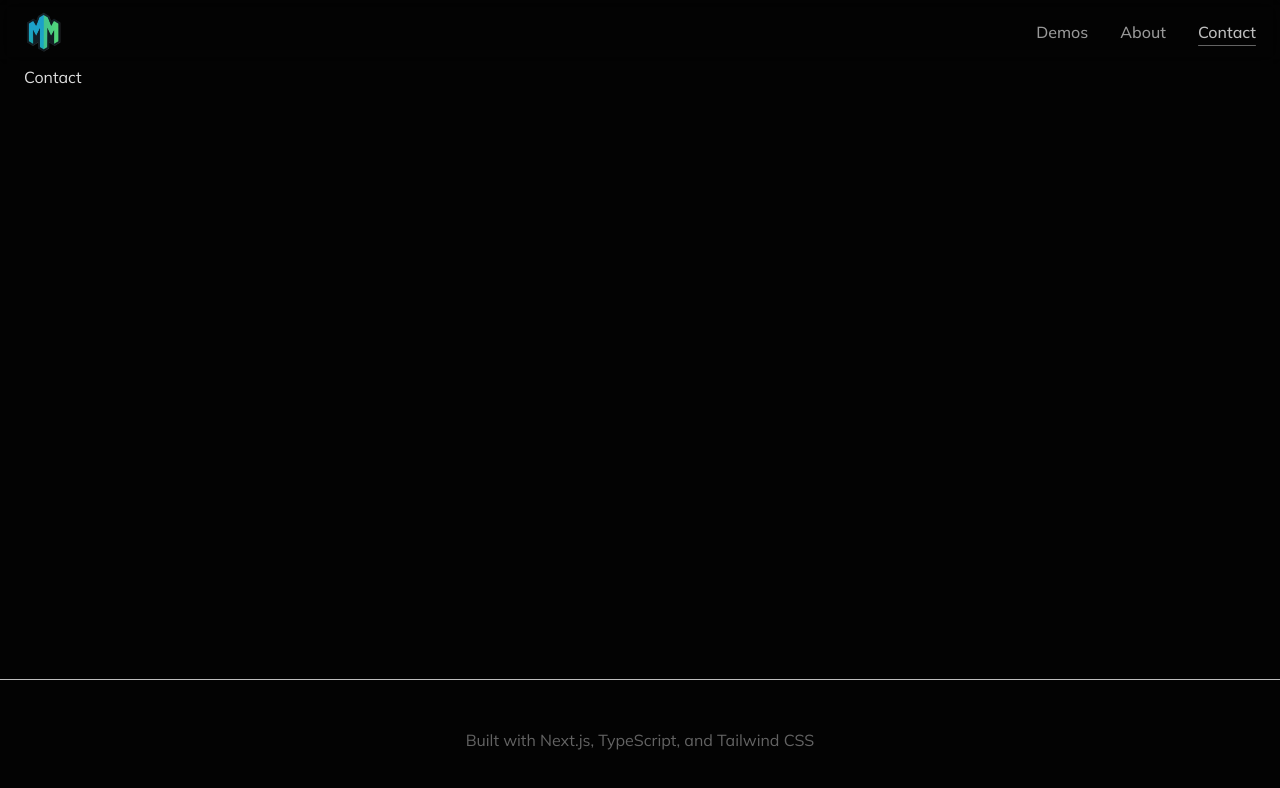
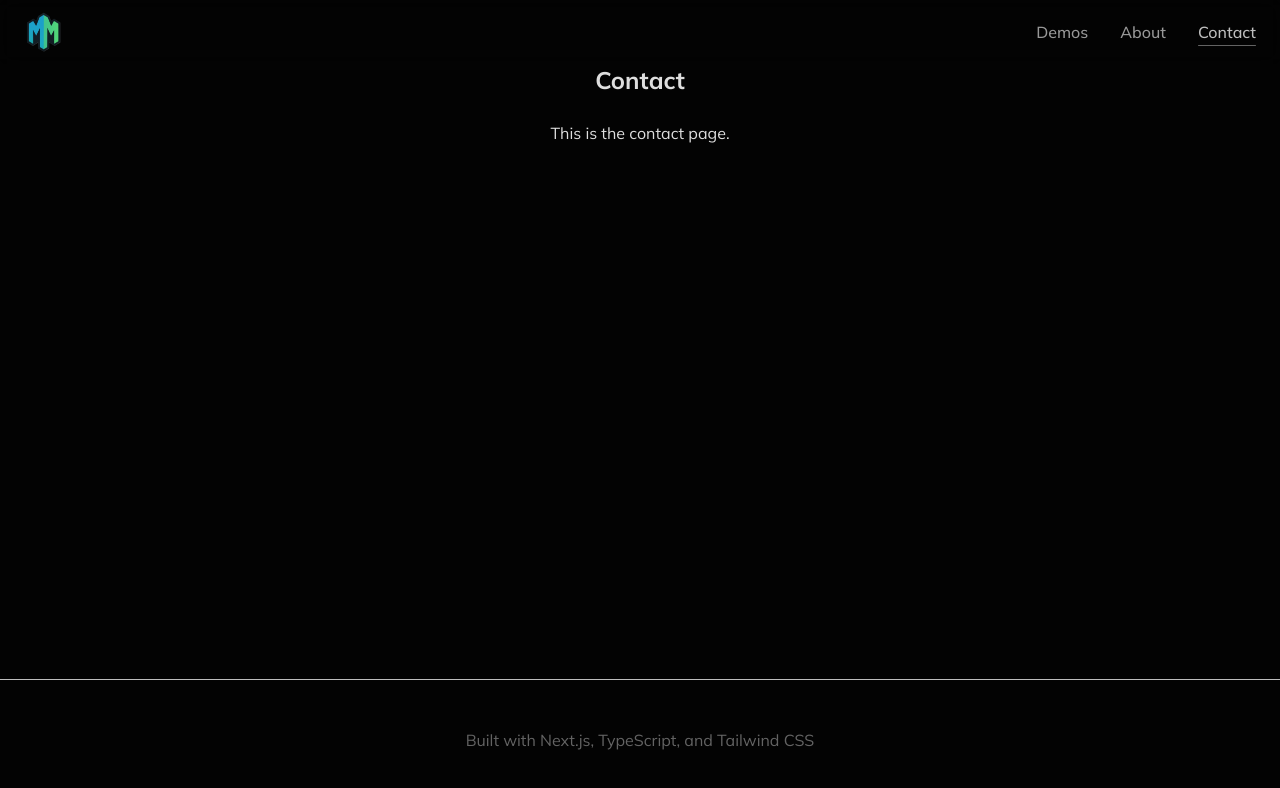
Before and after one commit to MickeyJ/mickey-professional-app, a Next.js app: page /contact in a window 1280 px wide. Shown: the top 788 px of the page. Built offline with nearby package versions, Linux system fonts and the light colour scheme; a web font is replaced by a local one.

Commit message:
trying a deployment workflow refactor

```diff
--- a/src/app/contact/page.tsx
+++ b/src/app/contact/page.tsx
@@ -1,3 +1,9 @@
 export default function ContactPage() {
-  return <div>Contact</div>;
+  return (
+    <div>
+      <h1 className="text-2xl font-bold mb-6 text-center">Contact</h1>
+      <p className="text-center">This is the contact page.</p>
+      <input type="text" />
+    </div>
+  );
 }
```
